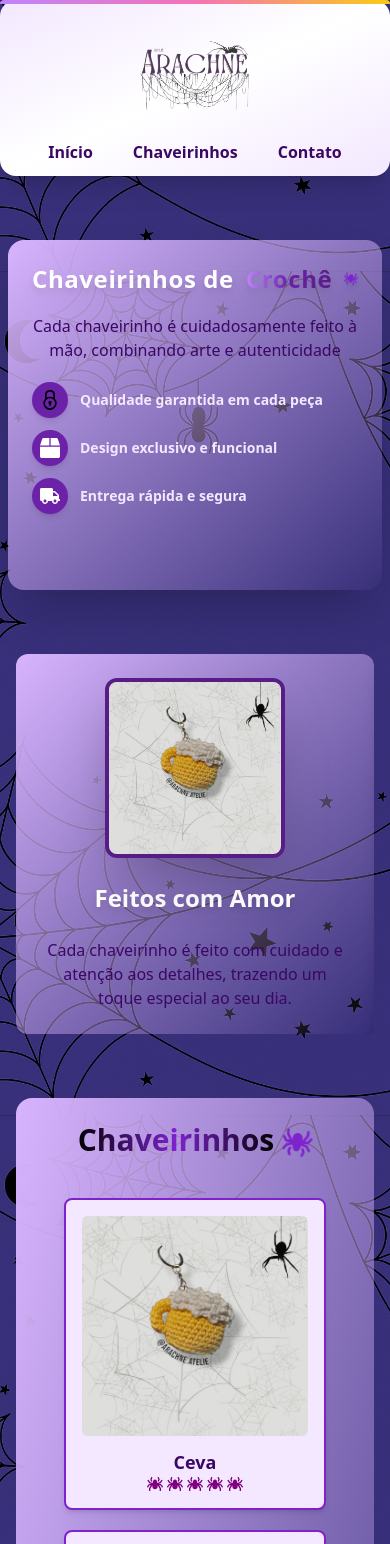
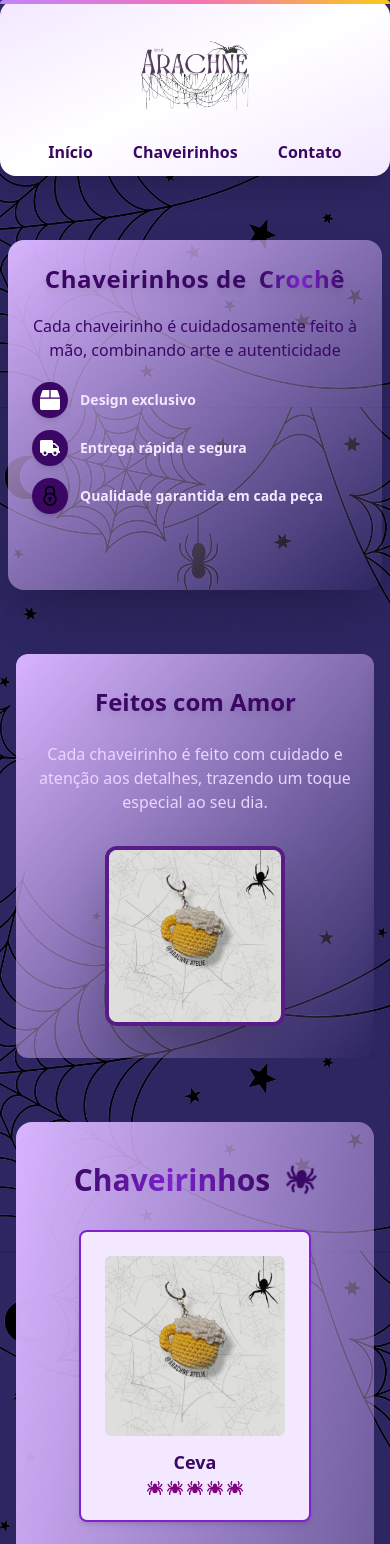
Before and after one commit to vibrazzi/atelie-arachne, a React (Vite) app: page / in a window 390 px wide. Shown: the top 1544 px of the page. Built offline with nearby package versions, Linux system fonts and the light colour scheme.

Commit message:
refactor: improve layout and enhance component responsiveness

```diff
--- a/src/App.jsx
+++ b/src/App.jsx
@@ -20,18 +20,12 @@ const App = () => {
   }, []);
 
   return (
-    <div
-      className="text-light duration-200"
-      style={{
-        position: "relative",
-        backgroundImage: "url('/bg-blue.png')",
-        backgroundSize: "cover",
-        backgroundAttachment: "fixed",
-        backgroundPosition: "center",
-      }}
-    >
-      {/* Gradiente animado no fundo */}
-      <div style={{ position: "relative", zIndex: 1 }}>
+    <div className="relative text-light duration-200 bg-cover bg-fixed bg-center" style={{ backgroundImage: "url('/bg-blue.png')" }}>
+      {/* Overlay to darken background */}
+      <div className="absolute inset-0 bg-black opacity-20"></div>
+
+      {/* Content */}
+      <div className="relative z-10">
         <Navbar />
         <div id="home" className="my-16">
           <Banner />
--- a/src/components/Banner/Banner.jsx
+++ b/src/components/Banner/Banner.jsx
@@ -2,9 +2,9 @@ import { GrSecure } from "react-icons/gr";
 import { FaBox, FaTruck, FaSpider } from "react-icons/fa";
 
 const features = [
+  { Icon: FaBox, text: "Design exclusivo" },
+  { Icon: FaTruck, text: "Entrega rápida e segura" },
   { Icon: GrSecure, text: "Qualidade garantida em cada peça" },
-  { Icon: FaBox, text: "Design exclusivo e funcional" },
-  { Icon: FaTruck, text: "Entrega rápida e segura" },
 ];
 
 const Banner = () => (
@@ -14,13 +14,12 @@ const Banner = () => (
       <div className="flex flex-col justify-center items-center gap-5 text-center w-full">
         <h1
           data-aos="fade-up"
-          className="text-2xl sm:text-3xl font-bold tracking-wide leading-tight flex items-center gap-3 text-white drop-shadow-lg whitespace-nowrap justify-center w-full"
+          className="text-2xl sm:text-3xl font-bold tracking-wide leading-tight flex items-center gap-3 text-purple-950 drop-shadow-lg whitespace-nowrap justify-center w-full"
         >
           Chaveirinhos de{" "}
-          <span className="font-extrabold bg-gradient-to-r from-purple-400 via-purple-800 to-purple-900 bg-clip-text text-transparent animate-pulse">
+          <span className="font-extrabold bg-gradient-to-r from-purple-950 via-purple-700 to-purple-950 bg-clip-text text-transparent animate-pulse">
             Crochê
           </span>
-          <FaSpider className="text-2xl text-purple-700 animate-spin-slow" />
         </h1>
         <p
           data-aos="fade-up"
@@ -38,7 +37,7 @@ const Banner = () => (
               tabIndex={0}
               aria-label={text}
             >
-              <div className="flex items-center justify-center w-9 h-9 bg-purple-800 rounded-full shadow-md">
+              <div className="flex items-center justify-center w-9 h-9 bg-purple-950 rounded-full shadow-md">
                 <Icon className="text-xl text-white" aria-hidden="true" focusable="false" />
               </div>
               <p className="text-sm sm:text-base font-semibold text-purple-100 text-left">{text}</p>
--- a/src/components/Hero/Hero.jsx
+++ b/src/components/Hero/Hero.jsx
@@ -28,13 +28,13 @@ const SLIDES = [
 ];
 
 const HeroSlide = ({ img, title, description }) => (
-  <div className="grid grid-cols-1 sm:grid-cols-2 sm:gap-10 py-6 sm:py-12 bg-gradient-to-br from-purple-300 rounded-xl shadow-lg">
-    <div className="flex flex-col justify-center gap-6 sm:gap-10 text-center sm:text-left order-2 sm:order-1 relative z-10 px-6 sm:px-12">
+  <div className="flex flex-col sm:flex-row items-center justify-center bg-gradient-to-br from-purple-300 rounded-xl shadow-lg px-4 sm:px-10 py-8 sm:py-12">
+    <div className="flex flex-col justify-center items-center gap-6 text-center w-full sm:w-1/2 px-0 sm:px-6">
       <h1
         data-aos="zoom-out"
         data-aos-duration="500"
         data-aos-once="true"
-        className="text-2xl sm:text-3xl mt-6 lg:text-5xl font-bold text-white drop-shadow-lg"
+        className="text-2xl sm:text-3xl lg:text-5xl font-bold text-purple-950 drop-shadow-lg"
         tabIndex={0}
         aria-label={title}
       >
@@ -44,14 +44,14 @@ const HeroSlide = ({ img, title, description }) => (
         data-aos="fade-up"
         data-aos-duration="500"
         data-aos-delay="100"
-        className="text-center sm:text-lg mt-0 text-purple-950 font-normal"
+        className="text-base sm:text-lg mt-0 text-purple-200 font-normal text-center max-w-xl mx-auto"
         tabIndex={0}
         aria-label={description}
       >
         {description}
       </p>
     </div>
-    <div className="order-1 sm:order-2 flex items-center justify-center">
+    <div className="flex items-center justify-center w-full sm:w-1/2 mt-8 sm:mt-0">
       <div
         data-aos="zoom-in"
         data-aos-once="true"
--- a/src/components/Products/Products.jsx
+++ b/src/components/Products/Products.jsx
@@ -5,6 +5,7 @@ import Img2 from "../../assets/hero/collection5.jpg";
 import Img3 from "../../assets/hero/collection6.jpg";
 import Img4 from "../../assets/hero/collection2.jpg";
 import Img5 from "../../assets/hero/collection.jpg";
+import Img6 from "../../assets/hero/collection3.jpg";
 
 const PRODUCTS = [
   { id: 1, img: Img1, title: "Ceva" },
@@ -12,20 +13,21 @@ const PRODUCTS = [
   { id: 3, img: Img3, title: "Estrelinha" },
   { id: 4, img: Img4, title: "Lua e Estrela" },
   { id: 5, img: Img5, title: "Coelhinho" },
+  { id: 6, img: Img6, title: "Passarinho" },
 ];
 
 const ProductCard = ({ img, title }) => (
   <div
     data-aos="fade-up"
-    className="space-y-3 text-center bg-purple-100 rounded-lg p-4 shadow-md border-2 border-purple-700 hover:border-purple-950 hover:shadow-xl transition-all duration-300 cursor-pointer"
+    className="space-y-3 text-center bg-purple-100 rounded-lg p-6 shadow-md border-2 border-purple-700 hover:border-purple-950 hover:shadow-xl transition-all duration-300 cursor-pointer flex flex-col items-center"
   >
     <img
       src={img}
       alt={title}
-      className="h-[220px] w-[250px] object-cover rounded-md mx-auto"
+      className="h-[180px] w-[180px] sm:h-[220px] sm:w-[220px] object-cover rounded-md mx-auto"
     />
-    <div>
-      <h3 className="font-semibold text-purple-950 text-base text-lg">{title}</h3>
+    <div className="w-full flex flex-col items-center">
+      <h3 className="font-semibold text-purple-950 text-lg mb-1">{title}</h3>
       <div className="flex justify-center items-center gap-1">
         {Array.from({ length: 5 }).map((_, idx) => (
           <FaSpider key={idx} style={{ color: "#800080" }} />
@@ -36,18 +38,20 @@ const ProductCard = ({ img, title }) => (
 );
 
 const Products = () => (
-  <section className="flex justify-center px-2 sm:px-8 bg-gradient-to-br from-purple-300 rounded-2xl mx-4 sm:mx-10 mb-10 py-2 sm:py-8">
+  <section className="flex justify-center px-2 sm:px-8 bg-gradient-to-br from-purple-300 rounded-2xl mx-4 sm:mx-10 mb-10 py-6 sm:py-10">
     <div className="container">
       <div className="text-center mt-4 max-w-[600px] mx-auto">
-        <h1 data-aos="fade-up" className="text-3xl font-bold">
-          {" "}
-          <span className="font-extrabold bg-gradient-to-r from-black via-purple-700 to-black bg-clip-text text-transparent animate-pulse">
+        <h1
+          data-aos="fade-up"
+          className="text-3xl font-bold flex items-center justify-center gap-2"
+        >
+          <span className="font-extrabold bg-gradient-to-r from-purple-950 via-purple-700 to-purple-950 bg-clip-text text-transparent animate-pulse">
             Chaveirinhos
           </span>
-          <FaSpider className="inline-block text-3xl text-purple-700 animate-spin-slow ml-2" />
+          <FaSpider className="inline-block text-3xl text-purple-950 animate-spin-slow ml-2" />
         </h1>
       </div>
-      <div className="grid grid-cols-1 sm:grid-cols-3 md:grid-cols-4 lg:grid-cols-5 place-items-center p-10 gap-5">
+      <div className="grid grid-cols-1 sm:grid-cols-2 md:grid-cols-3 lg:grid-cols-5 place-items-center px-2 sm:px-6 py-8 gap-6">
         {PRODUCTS.map(({ id, img, title }) => (
           <ProductCard key={id} img={img} title={title} />
         ))}
```
